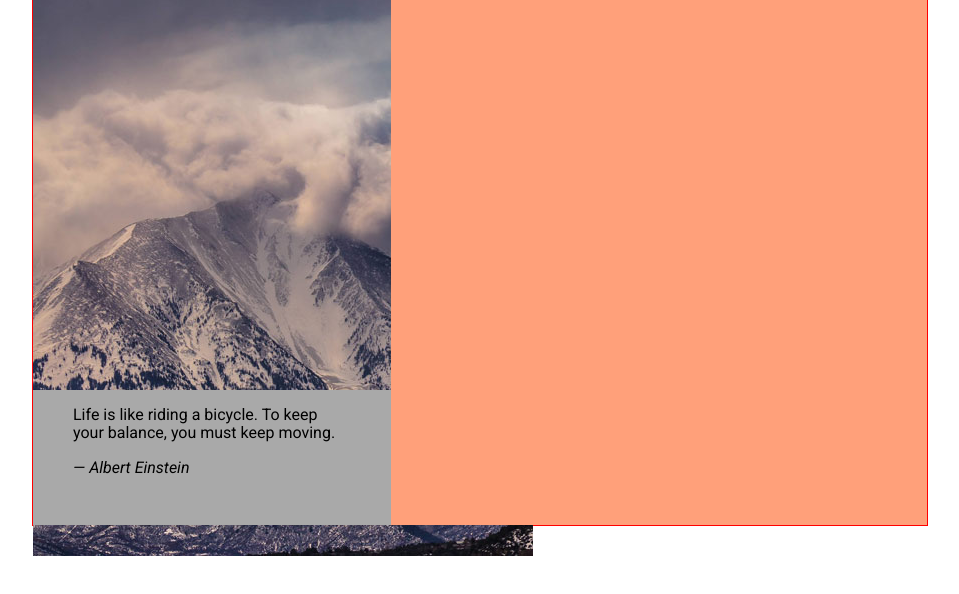
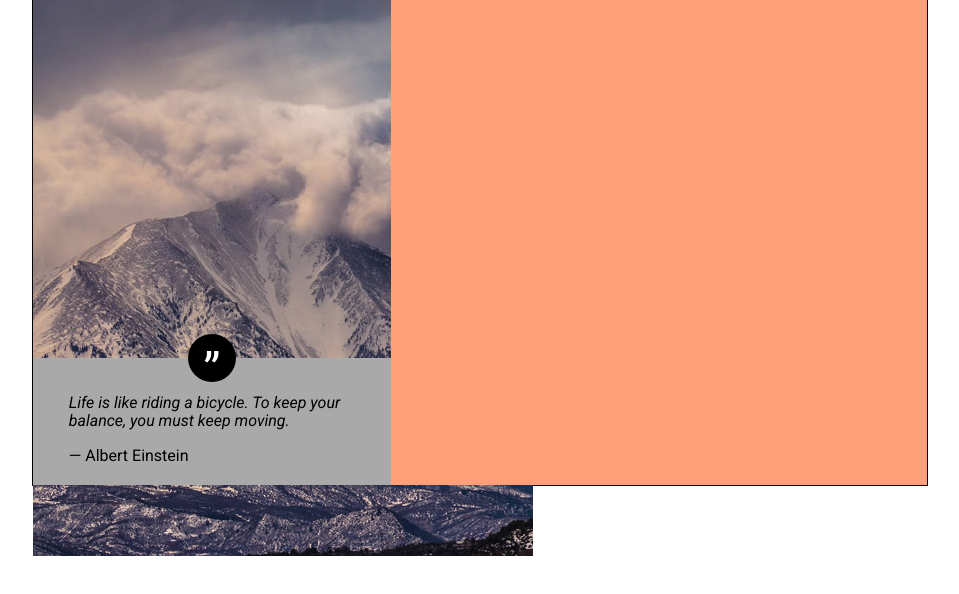
Before and after one commit to sebastianrb/december-hackathon, a plain HTML site: page modal.html in a window 1280 px wide. Shown: the part 192-786 px from the top of the page, without its empty margins (160-1119 px from the left). Drawn offline with nearby package versions, Linux system fonts and the light colour scheme.

Commit message:
Modal building

```diff
--- a/modal.html
+++ b/modal.html
@@ -15,11 +15,11 @@
     <div class="user-modal__photo-block">
       <div class="user-modal__photo-block__photo">
         <!-- img here -->
-        <img src="mtsopris.jpg" alt="">
+        <img class="student-photo" src="mtsopris.jpg" alt="">
       </div>
       <div class="user-modal__photo-block__quote">
         <!-- user quote here -->
-        <blockquote>
+        <blockquote class="student-quote">
           <p>Life is like riding a bicycle. To keep your balance, you must keep moving.</p>
           <cite>&mdash; Albert Einstein</cite>
         </blockquote>
@@ -38,6 +38,7 @@
         </figure>
       </div>
       <div class="user-modal__info-block__main-content">
+        <!-- main modal content in here: Profile, About, Career Path progress bars etc. -->
       </div>
     </div>
   </div>
--- a/styles/modal-min.css
+++ b/styles/modal-min.css
@@ -4,18 +4,23 @@
   box-sizing: border-box;
 }
 
+
 /* flex container for the user modal */
+
 .user-modal__container {
-	height: 85vh;
+  height: 80vh;
   width: 70vw;
   max-width: 70em;
   margin: 3% auto;
   display: flex;
-  border: solid 1px red;
+  flex-wrap: wrap;
+  border: solid 1px black;
   font-family: 'Roboto', sans-serif;
 }
 
+
 /* photo and quote section containing block */
+
 .user-modal__photo-block {
   background: lightblue;
   height: 100%;
@@ -24,20 +29,70 @@
   flex-direction: column;
 }
 
+
 /* user photo container */
+
 .user-modal__photo-block__photo {
   height: 80%;
   background: lightgreen;
 }
 
+
+/* student photo img */
+
+.student-photo {}
+
+
+/* quote mark circle */
+
+.user-modal__photo-block__quote:before {
+  content: '\201D';
+  width: 3rem;
+  height: 3rem;
+  font-size: 3rem;
+  text-align: center;
+  padding-top: 0.6rem;
+  border-radius: 50%;
+  background-color: black;
+  color: #ffffff;
+  position: absolute;
+  top: -1.5rem;
+  left: 50%;
+  transform: translateX(-50%);
+  z-index: 2;
+}
+
+
 /* user quote container */
+
 .user-modal__photo-block__quote {
   height: 20%;
   background: darkgray;
+  position: relative;
+  display: flex;
+  justify-content: center;
+  align-items: center;
+}
+
+
+/* student quote blockquote */
+
+.student-quote {
+  margin: 0;
+  width: 80%;
+}
+
+.student-quote p {
+  font-style: italic;
+}
+
+.student-quote cite {
+  font-style: normal;
 }
 
 
 /* Bio info and career progress section containing block */
+
 .user-modal__info-block {
   background: mistyrose;
   width: 60%;
@@ -45,31 +100,47 @@
   flex-direction: column;
 }
 
+
 /* Bio info section header (user name, career path, evidential badge) */
+
 .user-modal__info-block__header {
   height: 22%;
   display: flex;
 }
 
-/*  */
+
+/* Student name, career path, grad date container */
+
 .user-modal__info-block__header__text {
   padding: 2em;
   flex: 2;
 }
 
+
+/* Evidential degree badge container */
+
 .user-modal__info-block__header__badge {
   margin: 0 4em 0 0;
 }
+
+
+/* Student name h1 */
 
 .student-name {
   font-weight: 400;
   margin: 0;
 }
 
+
+/* Career path h3 */
+
 .career-path__subheader {
   text-transform: uppercase;
   font-size: 0.9em;
 }
+
+
+/* graduation date p */
 
 .graduation-date {
   text-transform: uppercase;
@@ -78,6 +149,7 @@
 
 
 /* Bio info main section container */
+
 .user-modal__info-block__main-content {
   height: 78%;
   background: lightsalmon;
--- a/styles/modal.css
+++ b/styles/modal.css
@@ -4,18 +4,23 @@
   box-sizing: border-box;
 }
 
+
 /* flex container for the user modal */
+
 .user-modal__container {
-	height: 85vh;
+  height: 80vh;
   width: 70vw;
   max-width: 70em;
   margin: 3% auto;
   display: flex;
-  border: solid 1px red;
+  flex-wrap: wrap;
+  border: solid 1px black;
   font-family: 'Roboto', sans-serif;
 }
 
+
 /* photo and quote section containing block */
+
 .user-modal__photo-block {
   background: lightblue;
   height: 100%;
@@ -24,20 +29,70 @@
   flex-direction: column;
 }
 
+
 /* user photo container */
+
 .user-modal__photo-block__photo {
   height: 80%;
   background: lightgreen;
 }
 
+
+/* student photo img */
+
+.student-photo {}
+
+
+/* quote mark circle */
+
+.user-modal__photo-block__quote:before {
+  content: '\201D';
+  width: 3rem;
+  height: 3rem;
+  font-size: 3rem;
+  text-align: center;
+  padding-top: 0.6rem;
+  border-radius: 50%;
+  background-color: black;
+  color: #ffffff;
+  position: absolute;
+  top: -1.5rem;
+  left: 50%;
+  transform: translateX(-50%);
+  z-index: 2;
+}
+
+
 /* user quote container */
+
 .user-modal__photo-block__quote {
   height: 20%;
   background: darkgray;
+  position: relative;
+  display: flex;
+  justify-content: center;
+  align-items: center;
+}
+
+
+/* student quote blockquote */
+
+.student-quote {
+  margin: 0;
+  width: 80%;
+}
+
+.student-quote p {
+  font-style: italic;
+}
+
+.student-quote cite {
+  font-style: normal;
 }
 
 
 /* Bio info and career progress section containing block */
+
 .user-modal__info-block {
   background: mistyrose;
   width: 60%;
@@ -45,31 +100,47 @@
   flex-direction: column;
 }
 
+
 /* Bio info section header (user name, career path, evidential badge) */
+
 .user-modal__info-block__header {
   height: 22%;
   display: flex;
 }
 
-/*  */
+
+/* Student name, career path, grad date container */
+
 .user-modal__info-block__header__text {
   padding: 2em;
   flex: 2;
 }
 
+
+/* Evidential degree badge container */
+
 .user-modal__info-block__header__badge {
   margin: 0 4em 0 0;
 }
+
+
+/* Student name h1 */
 
 .student-name {
   font-weight: 400;
   margin: 0;
 }
 
+
+/* Career path h3 */
+
 .career-path__subheader {
   text-transform: uppercase;
   font-size: 0.9em;
 }
+
+
+/* graduation date p */
 
 .graduation-date {
   text-transform: uppercase;
@@ -78,6 +149,7 @@
 
 
 /* Bio info main section container */
+
 .user-modal__info-block__main-content {
   height: 78%;
   background: lightsalmon;
```
Lines whose indentation alone changed are shown as unchanged.
